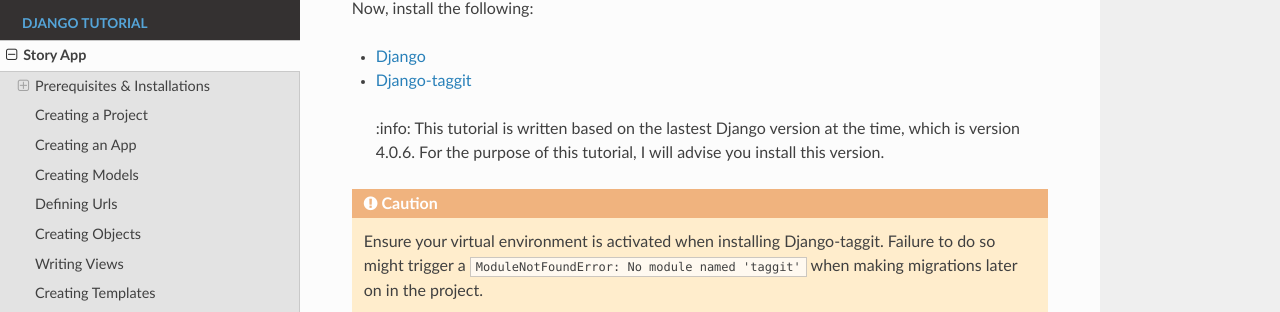
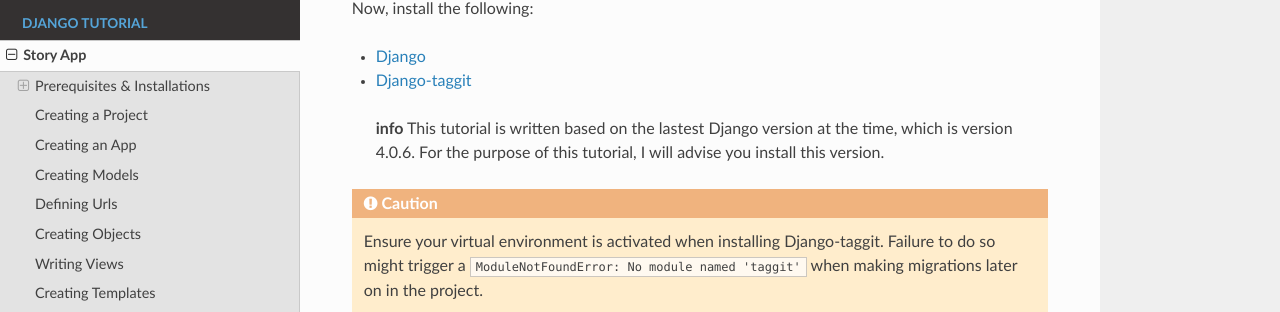
Before and after one commit to Knowledgeissweet/My_Story_App, an MkDocs documentation site: the page built from story/docs/Story_docs/docs/docs/storyapp.md, in a window 1280 px wide and 900 px high, scrolled down 936 px. Shown: the part 139-451 px from the top of the window. Built offline with MkDocs 1.6.1, drawn with Linux system fonts in a browser that asks for light colours; nearby versions of some CDN libraries; part of the change alters nothing that is shown.

```diff
--- a/story/docs/Story_docs/docs/docs/storyapp.md
+++ b/story/docs/Story_docs/docs/docs/storyapp.md
@@ -44,7 +44,7 @@ Now, install the following:
 - [Django](https://docs.djangoproject.com/en/4.0/intro/install/)
 - [Django-taggit](https://django-taggit.readthedocs.io/en/latest/getting_started.html)
 
->:info: This tutorial is written based on the lastest Django version at the time, which is version 4.0.6. For the purpose of this tutorial, I will advise you install this version.
+>**info** This tutorial is written based on the lastest Django version at the time, which is version 4.0.6. For the purpose of this tutorial, I will advise you install this version.
 
 !!! caution
     Ensure your virtual environment is activated when installing Django-taggit. Failure to do so might trigger a `ModuleNotFoundError: No module named 'taggit'` when making migrations later on in the project.
```
